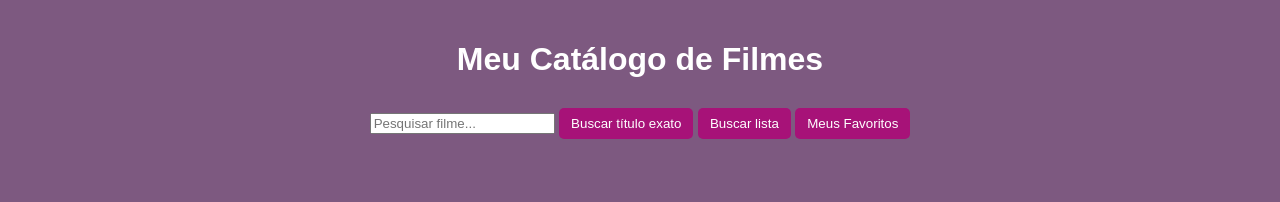
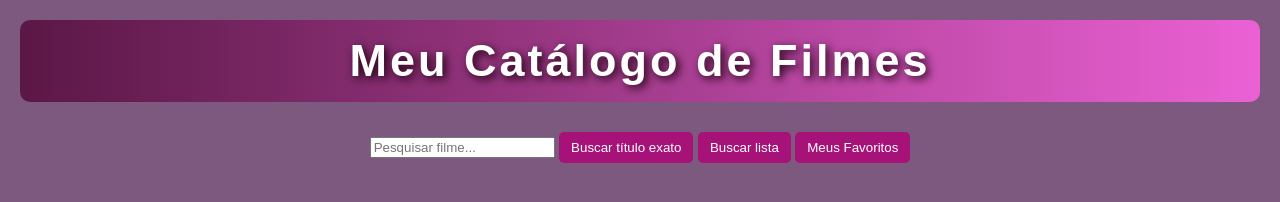
Before and after one commit to iassm-m/movie-catalogue, a plain HTML site: page index.html in a window 1280 px wide. Drawn offline with Linux system fonts and the light colour scheme.

Commit message:
atualização: banner do menu inicial

```diff
--- a/index.html
+++ b/index.html
@@ -8,7 +8,10 @@
 </head>
 <body>
 
- <h1>Meu Catálogo de Filmes</h1>
+ <div class="banner-titulo">
+  <h1>Meu Catálogo de Filmes</h1>
+</div>
+
 
 <input type="text" id="searchInput" placeholder="Pesquisar filme...">
 <button onclick="searchMovie()">Buscar título exato</button>
```
